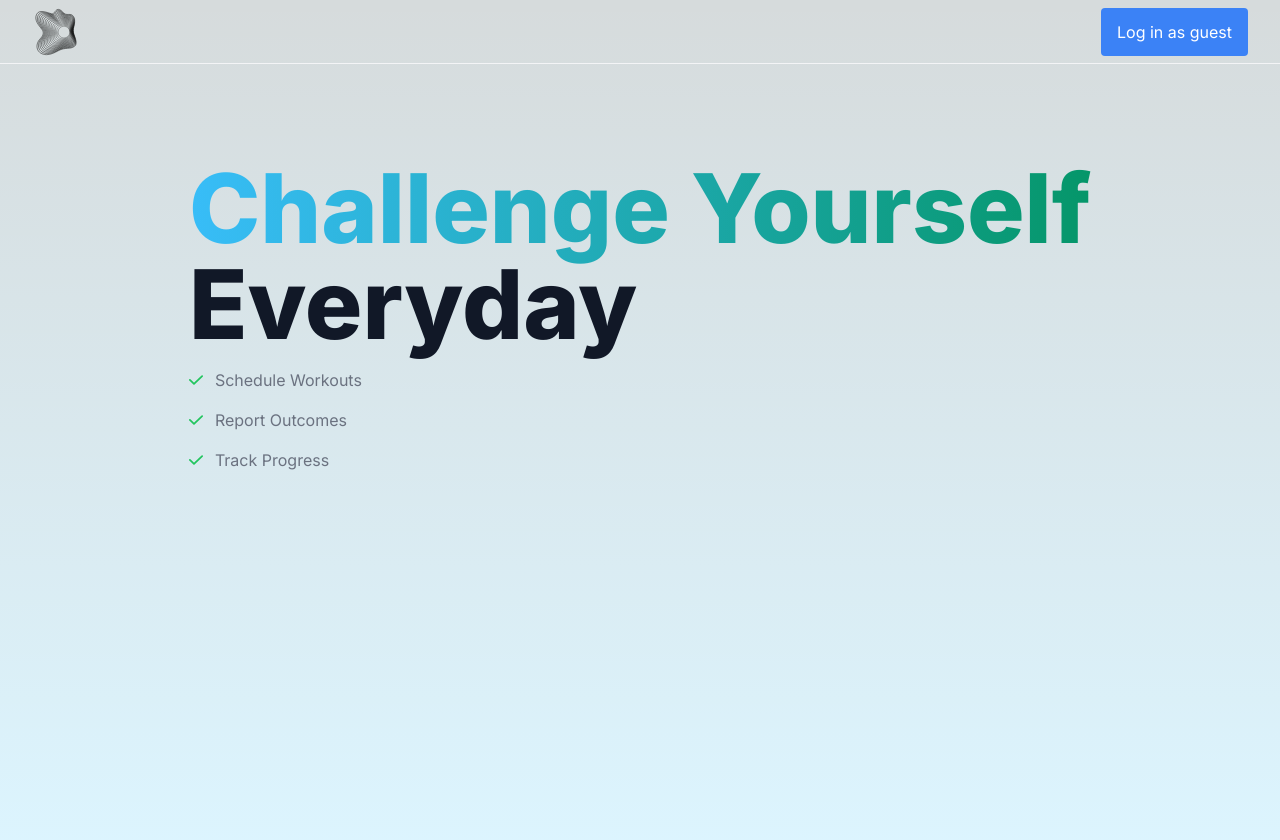
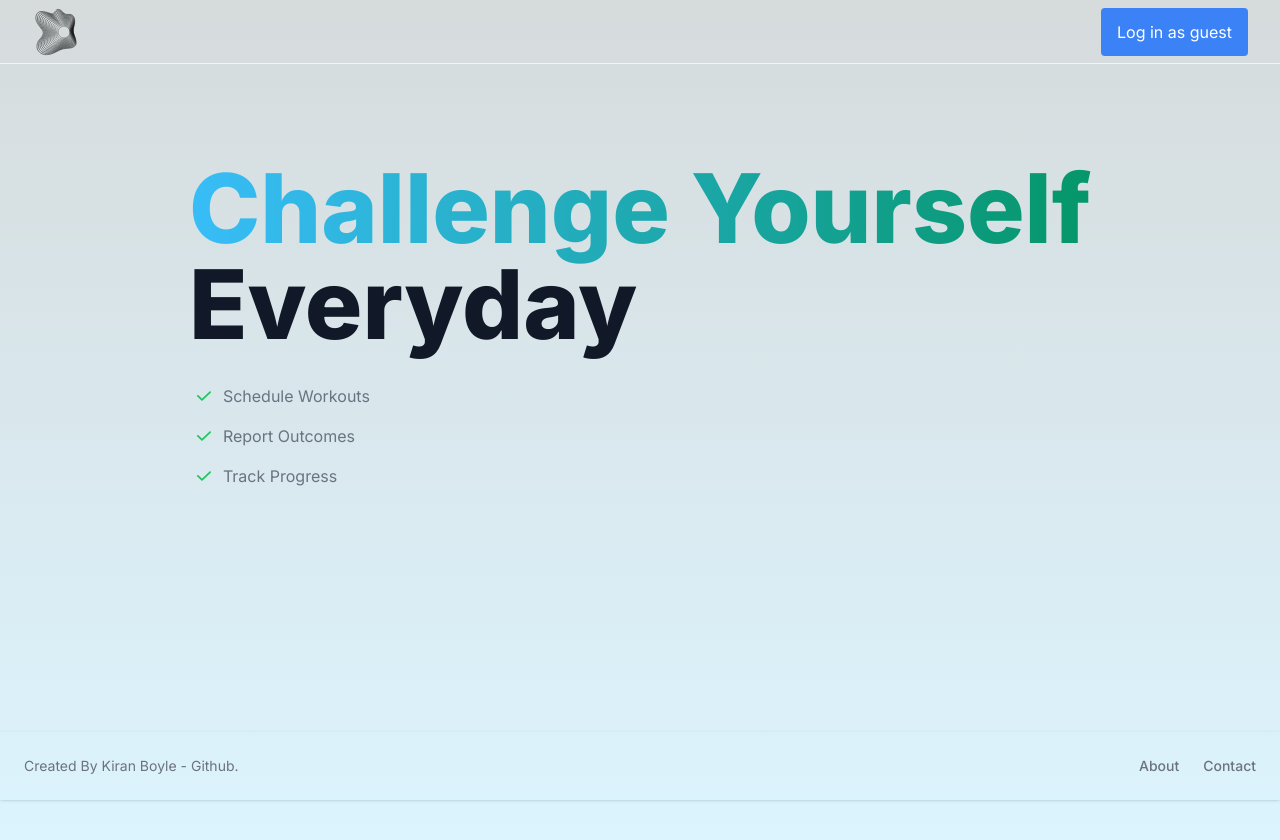
Before and after one commit to AKiranB/Client, a Next.js app: page / in a window 1280 px wide. Shown: the top 840 px of the page. Built offline with nearby package versions, Linux system fonts and the light colour scheme.

Commit message:
add footer

```diff
--- /dev/null
+++ b/src/app/components/Footer.tsx
@@ -0,0 +1,25 @@
+export default function Footer() {
+  return (
+    <footer className="fixed bottom-0 left-0 z-20 w-full p-4 border-t border-gray-200 shadow md:flex md:items-center md:justify-between md:p-6 0">
+      <span className="text-sm text-gray-500 sm:text-center dark:text-gray-400">
+        Created By Kiran Boyle -{" "}
+        <a href="https://github.com/AkiranB" className="hover:underline">
+          Github
+        </a>
+        .
+      </span>
+      <ul className="flex flex-wrap items-center mt-3 text-sm font-medium text-gray-500 dark:text-gray-400 sm:mt-0">
+        <li>
+          <a href="#" className="mr-4 hover:underline md:mr-6">
+            About
+          </a>
+        </li>
+        <li>
+          <a href="#" className="hover:underline">
+            Contact
+          </a>
+        </li>
+      </ul>
+    </footer>
+  );
+}
--- a/src/app/layout.tsx
+++ b/src/app/layout.tsx
@@ -2,6 +2,7 @@ import "./globals.css";
 import type { Metadata } from "next";
 import { Inter } from "next/font/google";
 import Nav from "./components/Nav";
+import Footer from "./components/Footer";
 
 const inter = Inter({ subsets: ["latin"] });
 
@@ -21,6 +22,7 @@ export default function RootLayout({
       <body className={inter.className}>
         <Nav items={items} />
         {children}
+        <Footer />
       </body>
     </html>
   );
--- a/src/app/page.tsx
+++ b/src/app/page.tsx
@@ -5,14 +5,14 @@ export default function Home() {
   return (
     <main className="flex min-h-screen flex-col items-center">
       <div>
-        <h1 className="mb-4 mt-24 text-5xl font-extrabold text-gray-900 dark:text-white md:text-5xl lg:text-8xl">
+        <h1 className="mb-4 mt-24 text-6xl font-extrabold text-gray-900 dark:text-white md:text-6xl lg:text-8xl">
           <span className="text-transparent bg-clip-text bg-gradient-to-r to-emerald-600 from-sky-400">
             Challenge Yourself
           </span>{" "}
           <br />
           Everyday
         </h1>
-        <div className="flex justify-start min-w-screen">
+        <div className="flex justify-start min-w-screen ml-2 mt-8">
           <ul className="space-y-4 text-left text-gray-500 dark:text-gray-400 text-1xl">
             <li className="flex items-center space-x-3">
               <svg
@@ -24,7 +24,7 @@ export default function Home() {
               >
                 <path
                   stroke="currentColor"
-                  stroke-linecap="round"
+                  strokeLinecap="round"
                   stroke-linejoin="round"
                   stroke-width="2"
                   d="M1 5.917 5.724 10.5 15 1.5"
```
Also changed, not shown: 1 other file (tests, documents, lock files or other folders).
